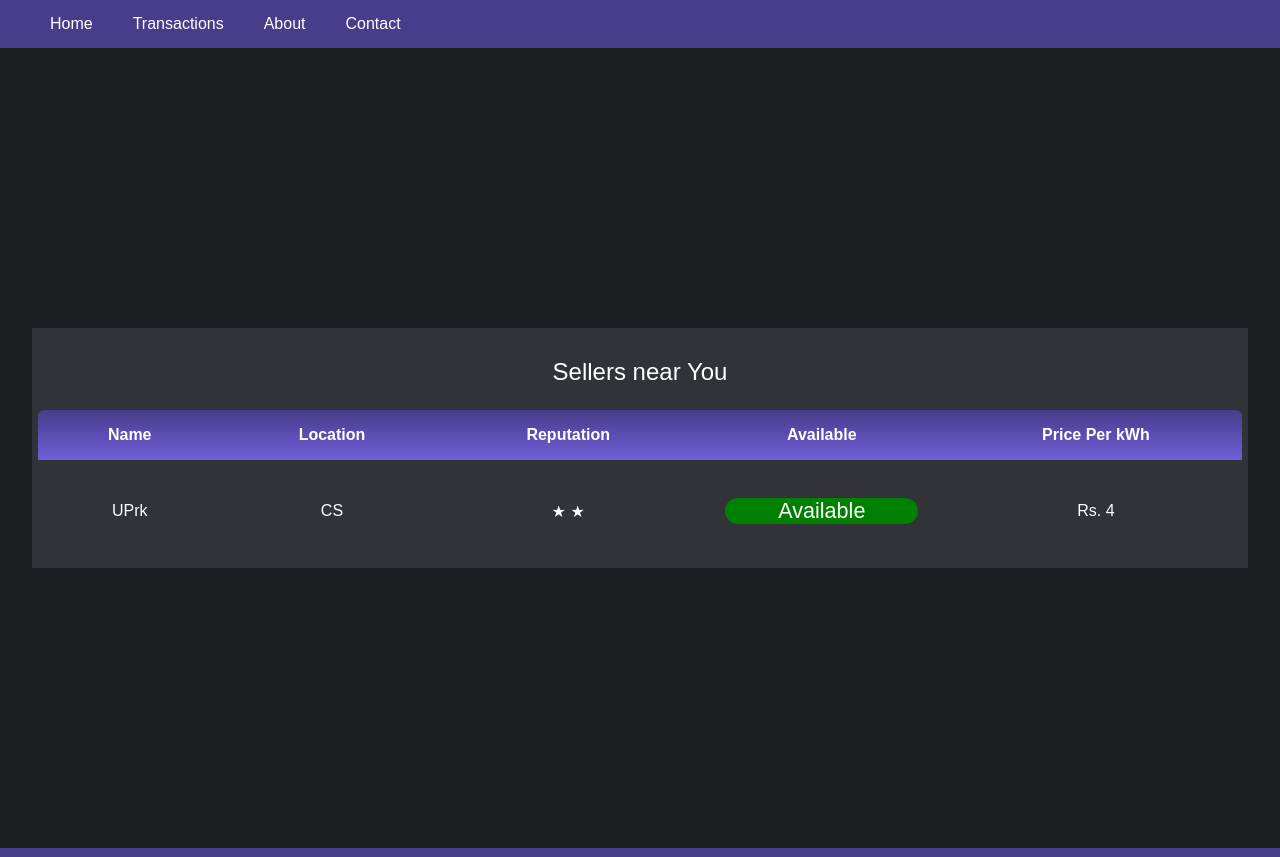
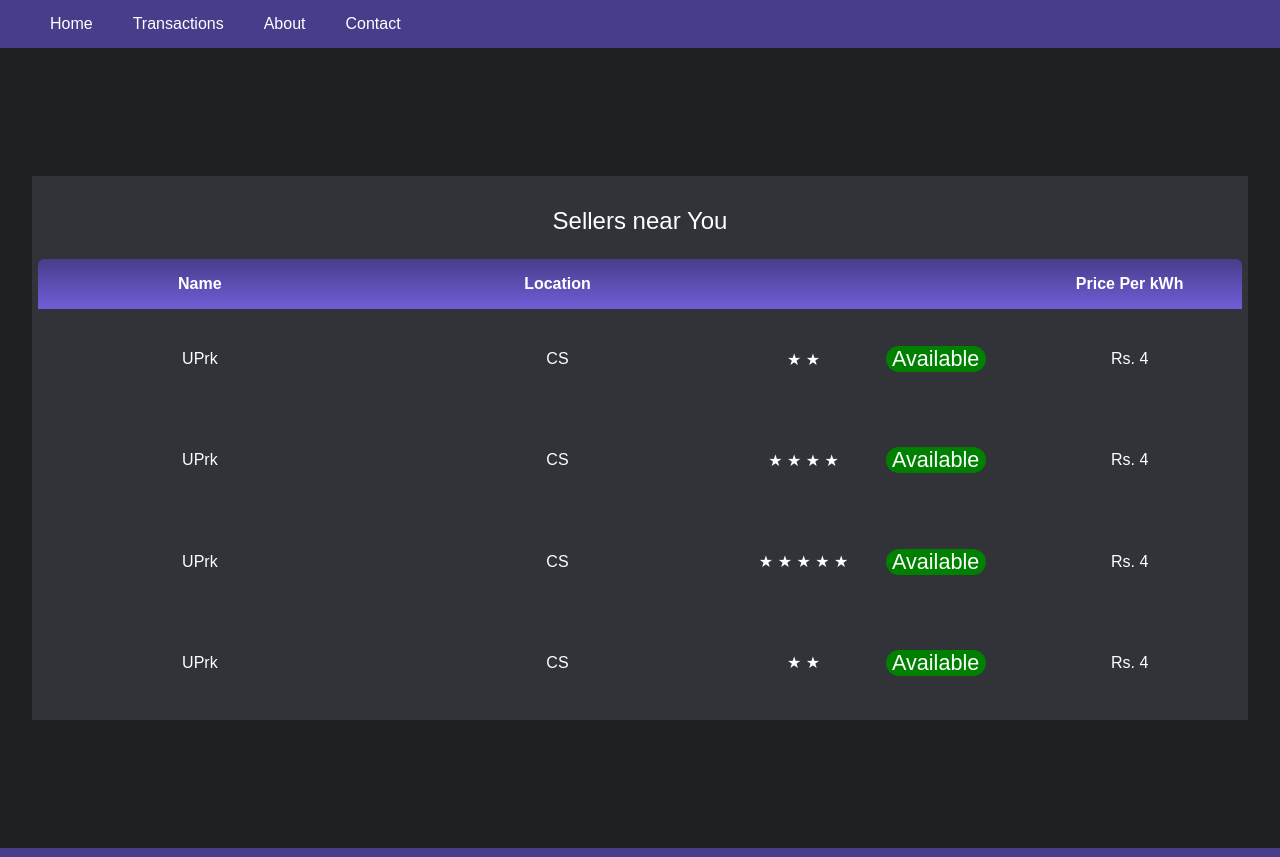
Before and after one commit to Aaryan-Pugarja/SolarChain, a plain HTML site: page transaction.html in a window 1280 px wide. Shown: the top 857 px of the page. Drawn offline with Linux system fonts and the light colour scheme.

Commit message:
transaction page

```diff
--- a/styles.css
+++ b/styles.css
@@ -55,44 +55,51 @@ th, td {
     background-image: linear-gradient(to bottom, #483d8b, #6f5ed7);
 }
 
-/* Styling for status cells to indicate something like availability */
+/* General styling for status cells to indicate availability */
+.bordered td.status-col {
+    width: 100px; /* Adjust the width as necessary */
+    max-width: 100px;
+    min-width: 100px;
+}
+
 .bordered td.status {
     border-radius: 0.4rem;
-    padding: 0; /* Reset padding for better control */
 }
 
-.bordered td.status div {
-    display: flex; /* Enable flexbox */
-    width: 100%; /* Make sure it spans the entire width */
-    align-items: center; /* Vertically center the text */
-    justify-content: center; /* Horizontally center the text */
-    background-image: linear-gradient(to bottom, #483d8b, #6f5ed7); /* Apply background */
-    border-radius: 4rem; /* Rounded corners */
-}
-
+/* Paragraph inside status cell div */
 .bordered td.status p {
     text-align: center;
 }
 
-.green {
-    font: bold 0.9em arial;
-    background-color: green;
+/* Styling for different statuses */
+.green, .red, .yellow {
+    font: bold 0.9em Arial; /* Consistent font for green and red, yellow overrides this */
     border-radius: 4rem; /* Rounded corners */
 }
 
+.green {
+    background-color: green;
+}
+
 .red {
-    font: bold 0.9em arial;
     background-color: red;
-    border-radius: 4rem; /* Rounded corners */
 }
 
 .yellow {
-    font: bold 3em arial;
+    font: bold 3em Arial; /* Larger font size for yellow status */
     background-color: yellow;
-    border-radius: 4rem; /* Rounded corners */
+}
+
+.bordered td.price {
+    width: 10em; /* Adjust the width as necessary */
+    max-width: 10em;
+    min-width: 10em;
 }
 
 .bordered td.rep {
+    width: 100px; /* Adjust the width as necessary */
+    max-width: 100px;
+    min-width: 100px;
     padding: 0.4rem 0;
 }
 
@@ -117,7 +124,6 @@ th, td {
 .bordered::-webkit-scrollbar-thumb {
     visibility: hidden; /* More visible than 'hidden' */
 }
-
 
 .nav-bar {
     display: flex;
--- a/transaction.html
+++ b/transaction.html
@@ -28,8 +28,8 @@
             <tr>
                 <th scope="col">Name</th>
                 <th scope="col">Location</th>
-                <th scope="col">Reputation</th>
-                <th scope="col">Available</th>
+                <th scope="col"></th>
+                <th scope="col"></th>
                 <th scope="col">Price Per kWh</th>
             </tr>
             </thead>
@@ -38,9 +38,38 @@
             <tr>
                 <td>UPrk</td>
                 <td>CS</td>
-                <td class="rep" data-rep="2">5 stars</td>
-                <td><div class="status"><p>1</p></div></td>
+                <td class="rep" data-rep="2"></td>
+                <td>
+                    <div class="status"><p>1</p></div>
+                </td>
                 <td>Rs. 4</td>
+            </tr>
+            <tr>
+                <td>UPrk</td>
+                <td>CS</td>
+                <td class="rep" data-rep="4"></td>
+                <td class="status-col">
+                    <div class="status"><p>1</p></div>
+                </td>
+                <td class="price">Rs. 4</td>
+            </tr>
+            <tr>
+                <td>UPrk</td>
+                <td>CS</td>
+                <td class="rep" data-rep="5"></td>
+                <td>
+                    <div class="status"><p>1</p></div>
+                </td>
+                <td class="price">Rs. 4</td>
+            </tr>
+            <tr>
+                <td>UPrk</td>
+                <td>CS</td>
+                <td class="rep" data-rep="2"></td>
+                <td>
+                    <div class="status"><p>1</p></div>
+                </td>
+                <td class="price">Rs. 4</td>
             </tr>
             </tbody>
         </table>
```
Lines whose indentation alone changed are shown as unchanged.
